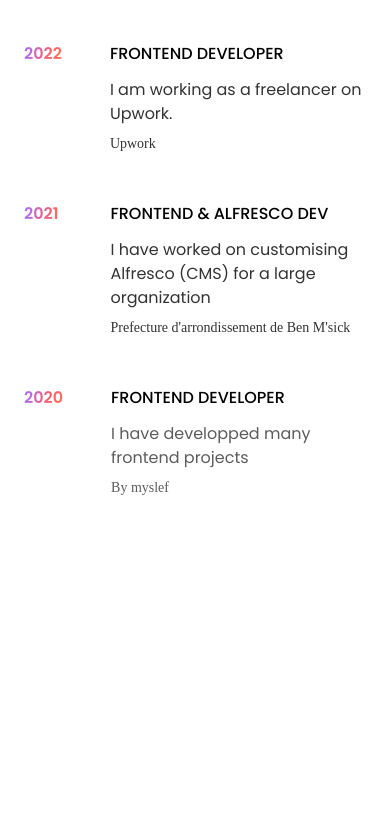
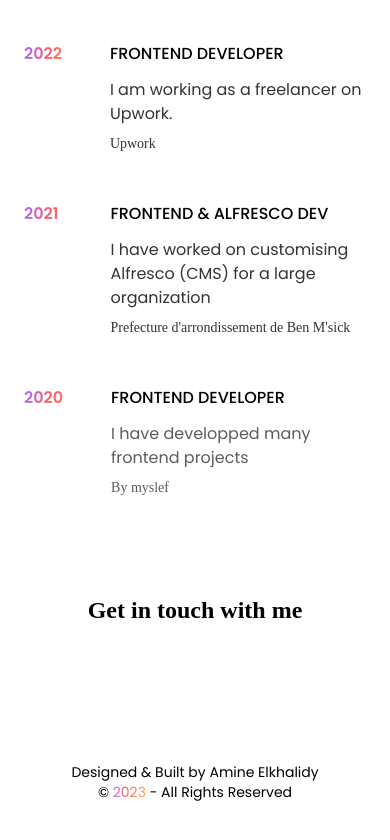
Before and after one commit to AmineElkhalidy/Portfolio, a React (Vite) app: page / in a window 390 px wide. Shown: the part 4958-5798 px from the top of the page. Before the commit the page ends 5456 px from the top, so only its background shows below. Built offline with nearby package versions, Linux system fonts and the light colour scheme; a web font is replaced by a local one.

Commit message:
Contact section added

```diff
--- a/src/App.jsx
+++ b/src/App.jsx
@@ -48,7 +48,7 @@ const App = () => {
       <Projects />
       <Skills />
       <Testimonials />
-      {/* <Contact /> */}
+      <Contact />
     </>
   );
 };
--- a/src/sections/Contact.jsx
+++ b/src/sections/Contact.jsx
@@ -25,7 +25,7 @@ const Contact = () => {
         transition={{ duration: 0.5 }}
         className="pt-24"
       >
-        <h2 className="text-2xl text-center font-nav font-semibold mb-12 md:text-3xl lg:text-4xl">
+        <h2 className="text-black-900 text-2xl text-center font-nav font-semibold mb-12 md:text-3xl lg:text-4xl">
           Get in touch with me
         </h2>
 
@@ -33,7 +33,7 @@ const Contact = () => {
         <div className="max-w-2xl mx-auto my-14">
           <div className="flex flex-col space-y-6 justify-center md:flex-row md:flex-wrap-reverse md:-space-y-0 md:gap-8">
             {/* Email */}
-            <div className="text-slate-300 duration-200 font-medium flex items-center justify-center space-x-3 p-[1.25rem] bg-[#0a192f] rounded-md md:w-[45%] hover:text-secondary hover:border hover:border-secondary">
+            {/* <div className="text-slate-300 duration-200 font-medium flex items-center justify-center space-x-3 p-[1.25rem] bg-[#0a192f] rounded-md md:w-[45%] hover:text-secondary hover:border hover:border-secondary">
               <span>
                 <AiOutlineMail size={28} />
               </span>
@@ -41,19 +41,19 @@ const Contact = () => {
               <a href="mailto:a.amineelkhalidy@gmail.com">
                 a.amineelkhalidy@gmail.com
               </a>
-            </div>
+            </div> */}
 
             {/* Phone */}
-            <div className="text-slate-300 duration-200 font-medium flex items-center justify-center space-x-3 p-[1.25rem] bg-[#0a192f] rounded-md md:w-[45%] hover:text-secondary hover:border hover:border-secondary">
+            {/* <div className="text-slate-300 duration-200 font-medium flex items-center justify-center space-x-3 p-[1.25rem] bg-[#0a192f] rounded-md md:w-[45%] hover:text-secondary hover:border hover:border-secondary">
               <span>
                 <BsPhone size={28} />
               </span>
 
               <a href="tel:+212 611154307">+212 611154307</a>
-            </div>
+            </div> */}
 
             {/* Social Accounts */}
-            <div className="text-slate-300 flex items-center justify-center gap-10 p-[1.25rem] bg-[#0a192f] rounded-md md:w-[70%] md:gap-16">
+            {/* <div className="text-slate-300 flex items-center justify-center gap-10 p-[1.25rem] bg-[#0a192f] rounded-md md:w-[70%] md:gap-16">
               <a
                 className="duration-200 hover:text-secondary hover:scale-[1.3]"
                 href="https://www.facebook.com/amine.elkhalidy.73"
@@ -93,12 +93,12 @@ const Contact = () => {
               >
                 <SiUpwork size={28} />
               </a>
-            </div>
+            </div> */}
           </div>
         </div>
 
         {/* Form */}
-        {state.succeeded ? (
+        {/* {state.succeeded ? (
           <motion.div
             whileInView={{ opacity: [0, 1] }}
             className="h-[5rem] max-w-3xl mx-auto"
@@ -175,12 +175,13 @@ const Contact = () => {
               </button>
             </div>
           </form>
-        )}
+        )} */}
 
-        <p className="text-slate-300 text-sm font-light mt-20 mb-4 text-center cursor-pointer hover:text-secondary">
+        <p className="text-black-500 text-sm font-light mt-20 mb-4 text-center cursor-pointer">
           Designed & Built by Amine Elkhalidy
           <br />
-          &copy; <span>{currentYear}</span> - All Rights Reserved
+          &copy; <span className="gradient-text">{currentYear}</span> - All
+          Rights Reserved
         </p>
       </motion.div>
     </section>
```
